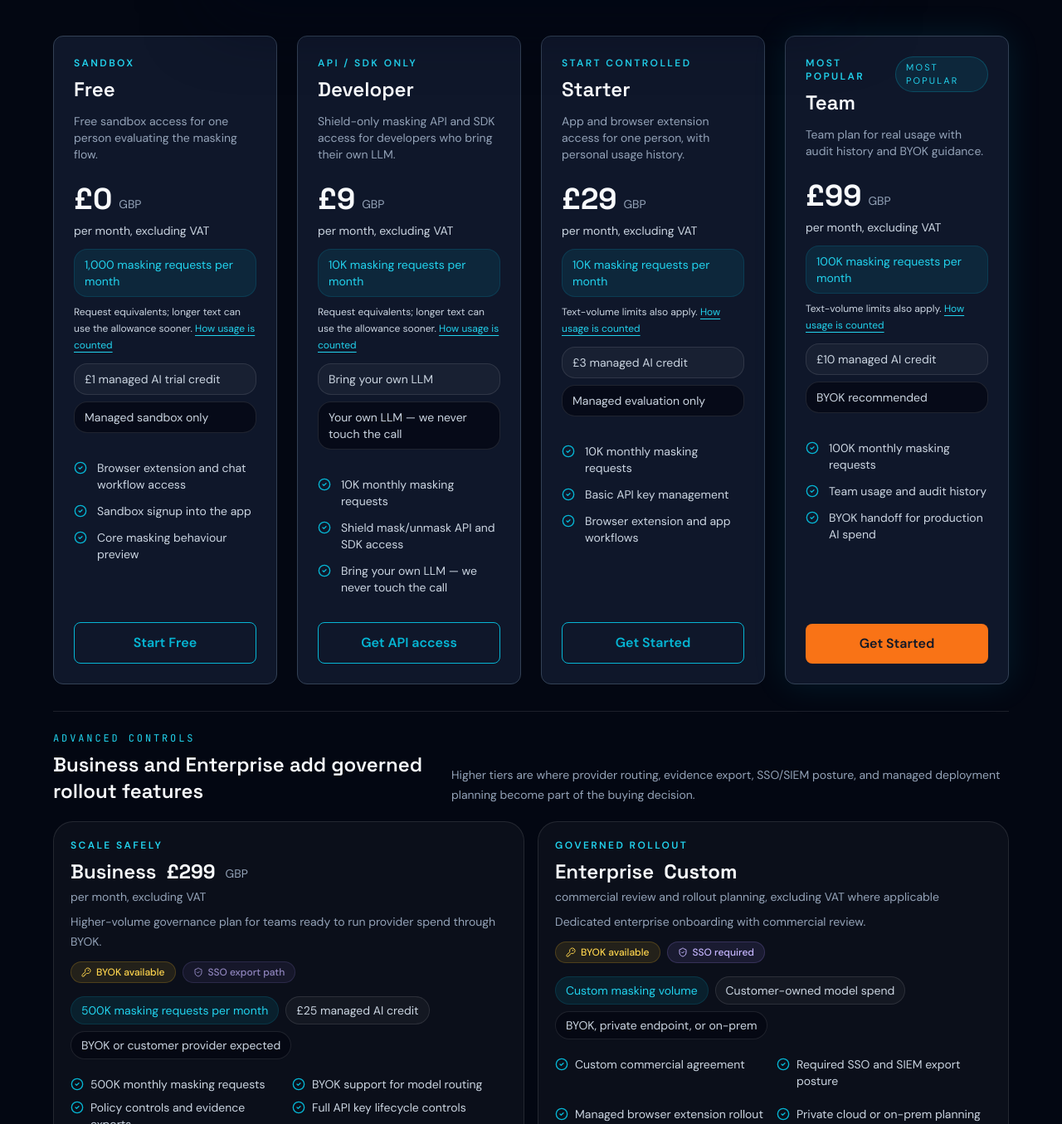
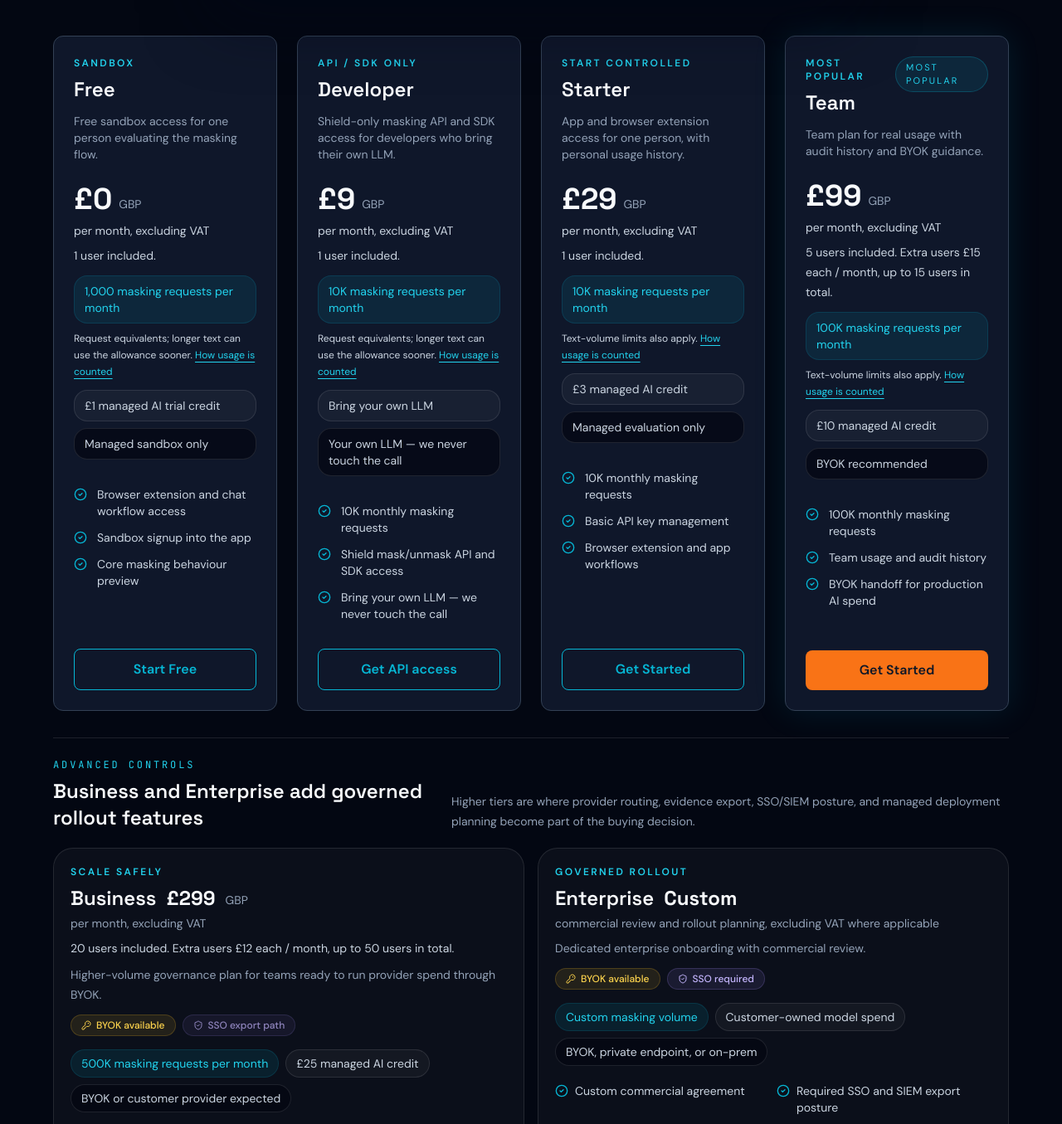
Before and after one commit to nazifsohtaoglu/neutralai-website, a Next.js app: page /pricing in a window 1280 px wide. Shown: the part 788-2143 px from the top of the page at 83% size. Built offline with nearby package versions, Linux system fonts and the light colour scheme; no server answers.

Commit message:
Show seat pricing on cards and align Business recommendation

```diff
--- a/app/components/home/PlanFinder.tsx
+++ b/app/components/home/PlanFinder.tsx
@@ -14,7 +14,7 @@ const workflows: { value: Workflow; title: string; detail: string }[] = [
 const controlOptions: { value: Controls; title: string; detail: string }[] = [
   { value: 'personal', title: 'Personal use or a simple integration', detail: 'No shared audit history or reviewer workflow needed.' },
   { value: 'shared', title: 'Shared team history', detail: 'See team usage and audit activity in one workspace.' },
-  { value: 'governed', title: 'Reviewer and policy controls', detail: 'Group work by matter and manage reviews, policies and reporting.' },
+  { value: 'governed', title: 'Policy controls and evidence exports', detail: 'Manage workspace policies and export evidence for reporting.' },
   { value: 'enterprise', title: 'SSO, integrations or private deployment', detail: 'Discuss requirements and a tailored rollout.' },
 ]
 const gbp = (value: number) => new Intl.NumberFormat('en-GB', { style: 'currency', currency: 'GBP', maximumFractionDigits: 2 }).format(value)
--- a/app/components/home/PricingSection.tsx
+++ b/app/components/home/PricingSection.tsx
@@ -10,6 +10,17 @@ import PricingComparisonTable from './PricingComparisonTable'
 import PricingFaq from './PricingFaq'
 import PlanFinder from './PlanFinder'
 import PricingUsageGuide from './PricingUsageGuide'
+import type { PlanForRecommendation } from '../../lib/plan-finder'
+
+function UserAllowance({ plan }: { plan: PlanForRecommendation }) {
+  if (plan.includedUsers == null) return null
+  return (
+    <p className="mt-2 text-sm leading-6 text-slate-300">
+      {plan.includedUsers} {plan.includedUsers === 1 ? 'user' : 'users'} included.
+      {plan.extraUserMonthlyGbp != null && <> Extra users £{plan.extraUserMonthlyGbp} each / month, up to {plan.selfServeUserCap} users in total.</>}
+    </p>
+  )
+}
 
 export default function PricingSection() {
 
@@ -96,6 +107,7 @@ export default function PricingSection() {
                 <p className="mt-2 text-sm text-slate-300">
                   {plan.priceNote}
                 </p>
+                <UserAllowance plan={plan} />
                 <p className="mt-3 rounded-2xl border border-primary/15 bg-primary/10 px-3 py-2 text-sm text-primary-light">
                   {plan.usage}
                 </p>
@@ -168,6 +180,7 @@ export default function PricingSection() {
                   <p className="mt-1 text-sm text-slate-400">
                     {plan.priceNote}
                   </p>
+                  <UserAllowance plan={plan} />
                   <p className="mt-2 max-w-2xl text-sm leading-6 text-slate-400">{plan.summary}</p>
                   <PlanBadges planName={plan.name} />
                   <div className="mt-4 flex flex-wrap gap-2 text-sm">
--- a/app/data/homepage.ts
+++ b/app/data/homepage.ts
@@ -170,7 +170,6 @@ const allPricingPlans = [
       '100K monthly masking requests',
       'Team usage and audit history',
       'BYOK handoff for production AI spend',
-      'Five users included; extra users £15/month each',
     ],
     href: 'https://app.neutralai.co.uk/auth/signin?intent=signup&plan=team&src=website_get_team&callbackUrl=%2Fbilling',
     cta: 'Get Started',
--- a/app/lib/plan-finder.ts
+++ b/app/lib/plan-finder.ts
@@ -36,7 +36,7 @@ export function recommendPlan(answers: PlanAnswers, plans: readonly PlanForRecom
   } else if (answers.controls === 'governed' || answers.people > team.selfServeUserCap) {
     name = 'Business'
     reason = answers.controls === 'governed'
-      ? 'You need matter grouping, reviewer roles and policy controls.'
+      ? 'You need the policy controls and evidence exports included in Business.'
       : `Business supports your workspace size with ${business.includedUsers} users included.`
   } else if (answers.controls === 'shared' || answers.people > 1) {
     name = 'Team'
```
